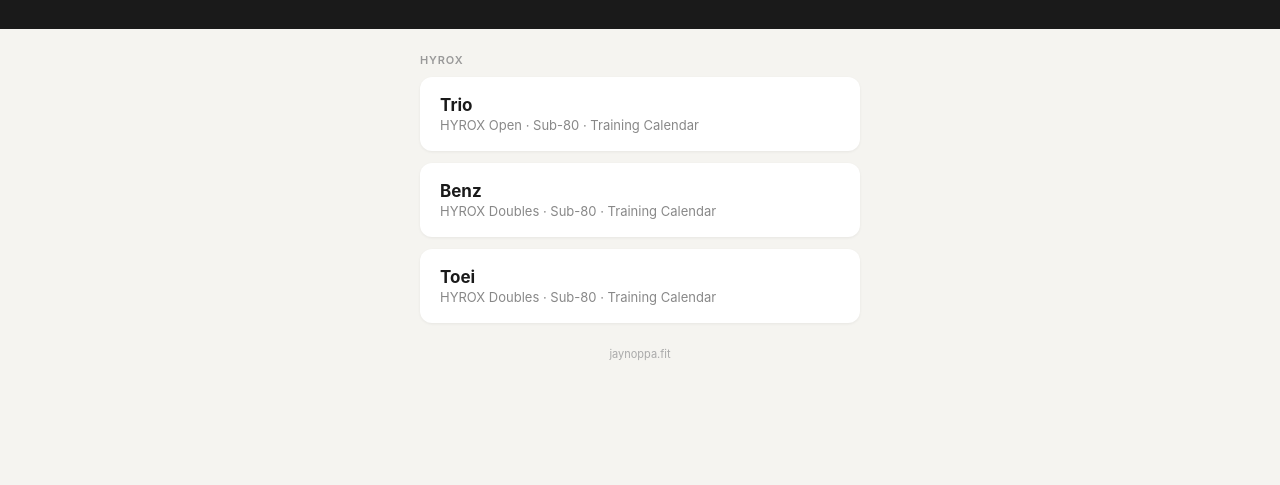
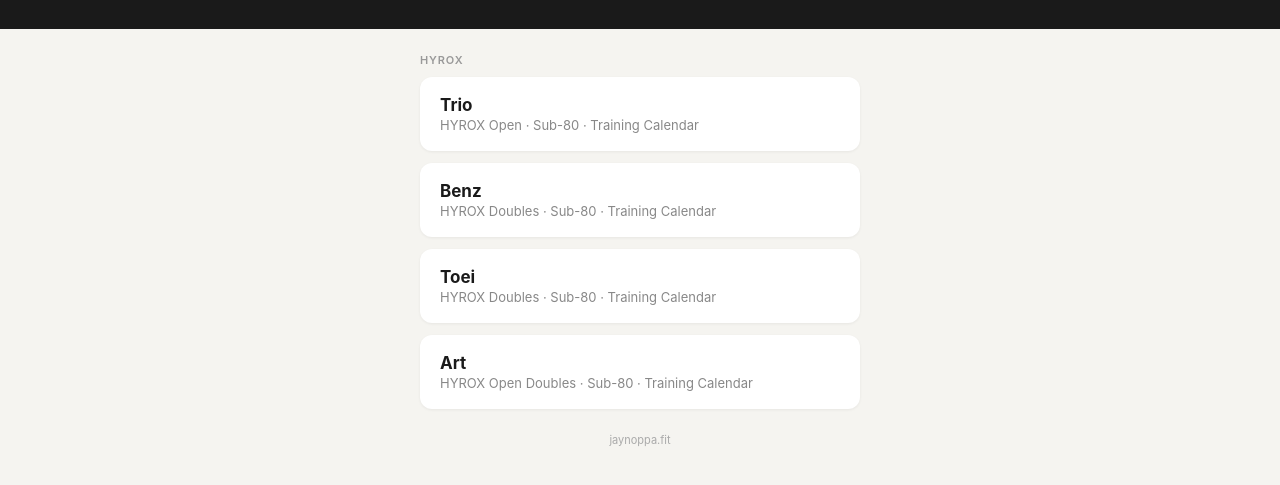
Before and after one commit to nsuttichaivarakul-cyber/jaynoppa-pt, a plain HTML site: page index.html in a window 1280 px wide. Shown: the part 133-618 px from the top of the page. Drawn offline with Linux system fonts and the light colour scheme.

Commit message:
Add Art to landing page

```diff
--- a/index.html
+++ b/index.html
@@ -53,6 +53,11 @@
     <div class="client-desc">HYROX Doubles · Sub-80 · Training Calendar</div>
   </a>
 
+ <a class="client-link" href="/art/">
+  <div class="client-name">Art</div>
+  <div class="client-desc">HYROX Open Doubles · Sub-80 · Training Calendar</div>
+ </a>
+
   <div class="footer-note">jaynoppa.fit</div>
 
 </div>
```
